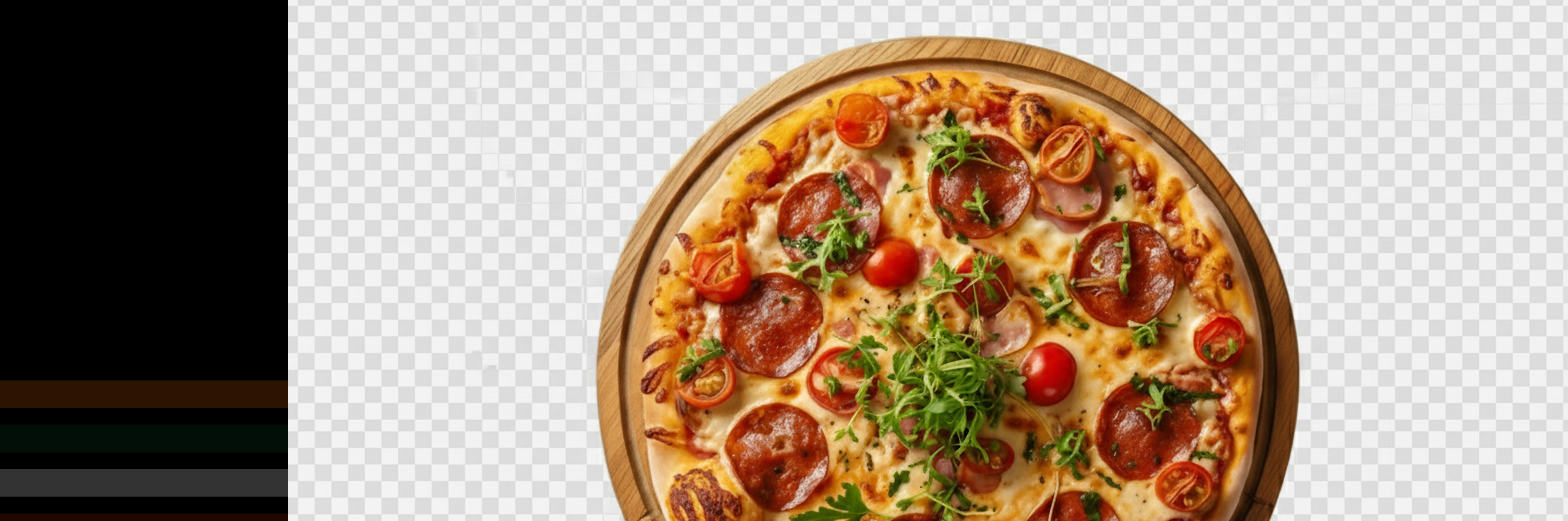
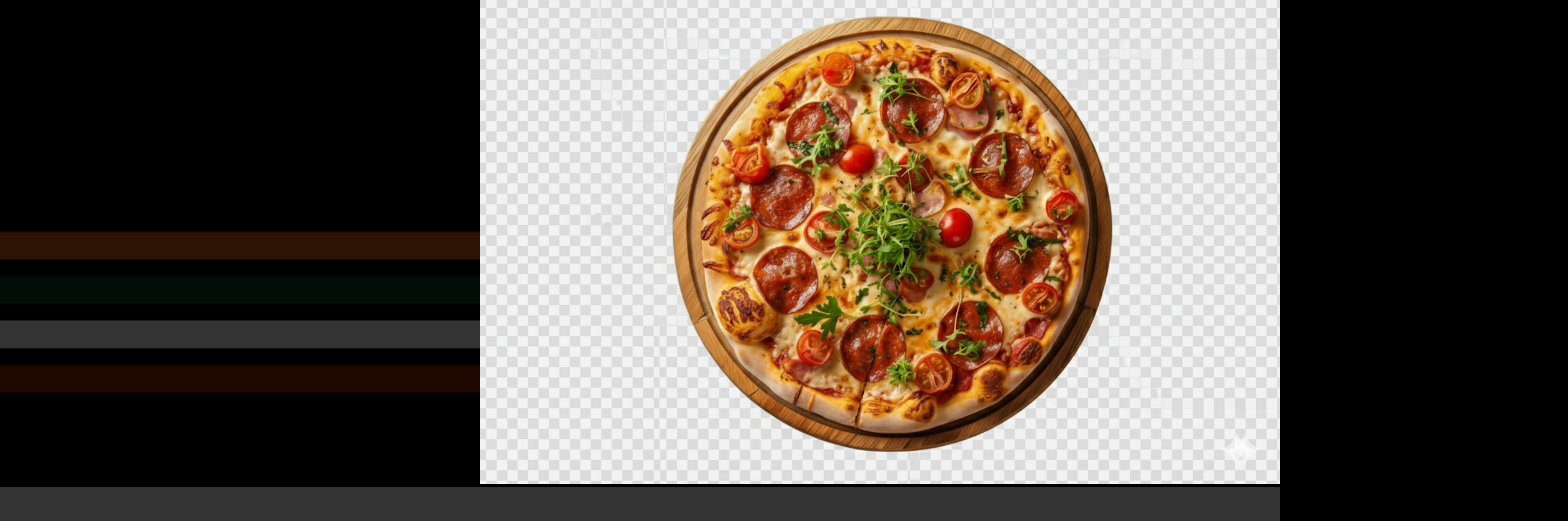
Before and after one commit to jonataslimarocha/ProjetoPizzaria, a plain HTML site: page index.html in a window 1280 px wide. Shown: the part 196-717 px from the top of the page, 1568 px wide, since content can reach past the window. Drawn offline with Linux system fonts and the light colour scheme.

Commit message:
chegando a quase um lugar

```diff
--- a/assets/css/global.css
+++ b/assets/css/global.css
@@ -226,22 +226,13 @@ footer {
      padding: 2px;
      width: 150px;
 }
-.index-image {
 
-    height: auto;
-    max-width: 55%;
-    width: 100%;
-}
-.index-image img {
-    display: block;
-    margin: 0 auto;
-}
 .main-fundo{
     background-image: url("../images/ARCO\ IRIS\ FUNDO\ DA\ PAGINA.png");
     background-size: cover;
     background-position: center;
+    background-color: #000000;
      display: flex;
-    justify-content: center;
-    align-items: center;
+    justify-content: flex-end;
     width: 100%;
 }
--- a/index.html
+++ b/index.html
@@ -19,9 +19,9 @@
     </nav>
    <main class="main-fundo">
 
-    <section class="index-image">
+    <section >
         <img src="assets/images/pizzaria-grande.png"
-        alt="Imagem de uma pizza deliciosa" >
+        alt="Imagem de uma pizza deliciosa" style="height: 500px; width:auto;">
     </section>
     </main>
    <footer class="fade-in delay-2">
```
